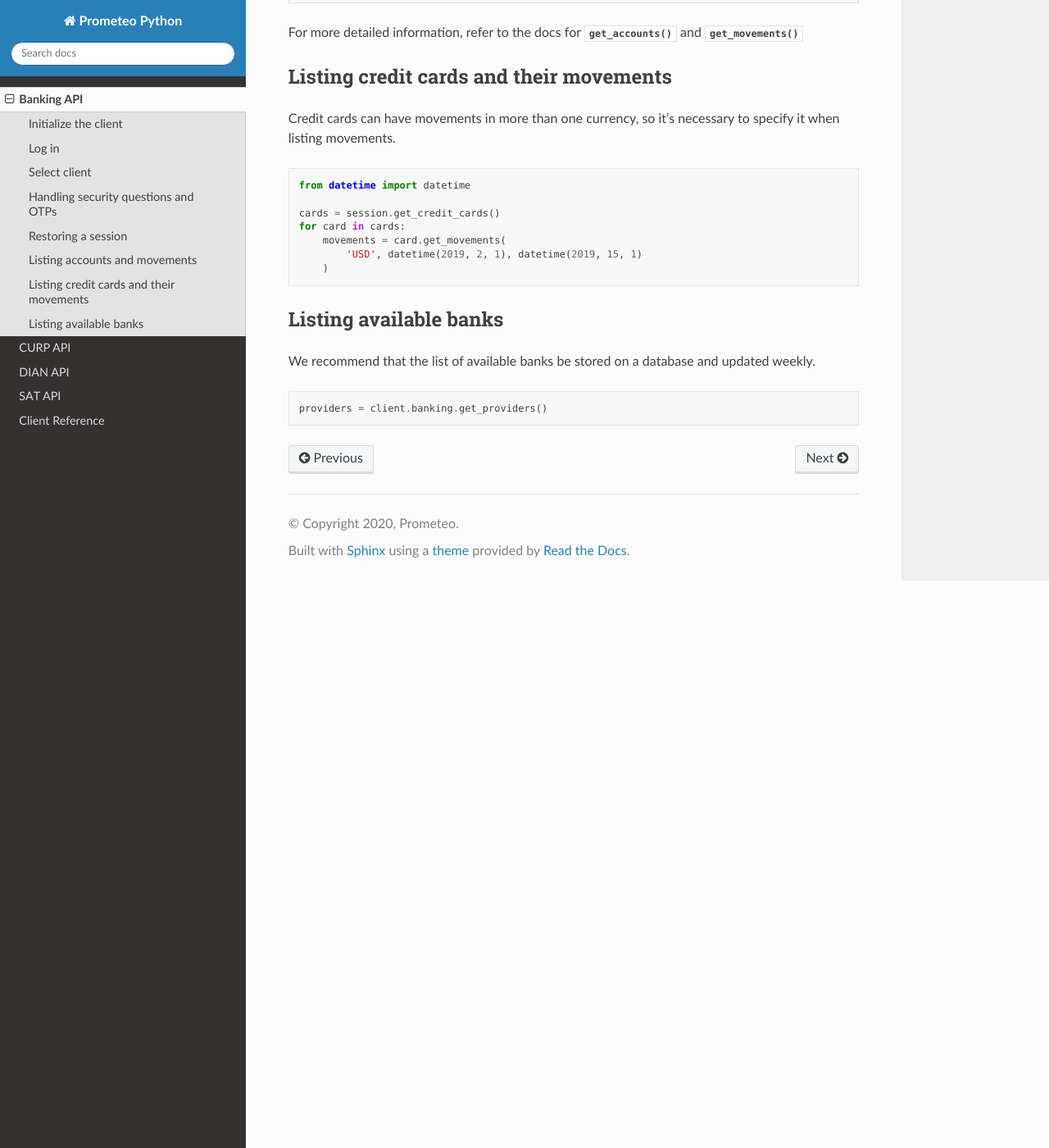
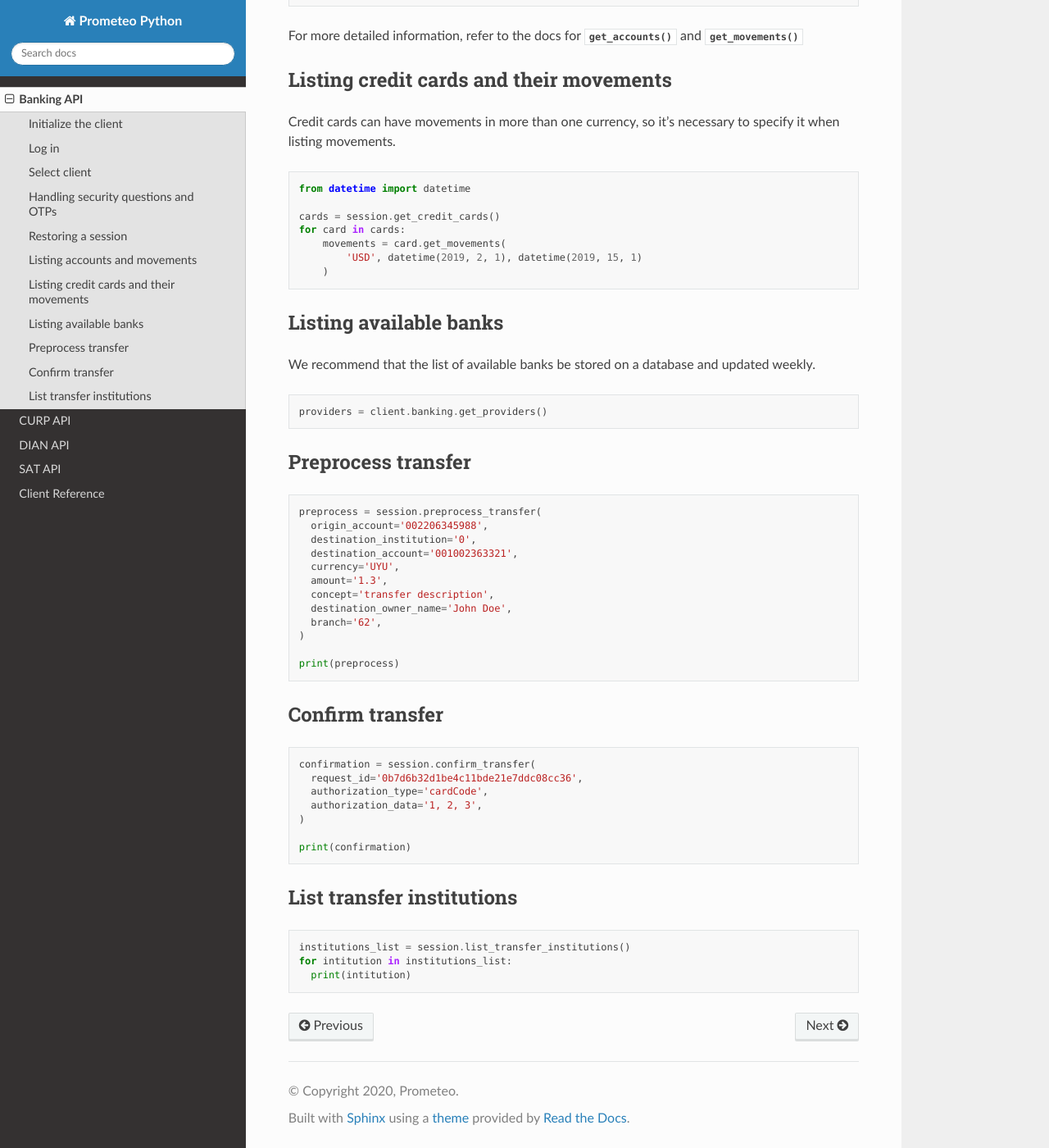
Before and after one commit to prometeoapi/prometeo-python, a Sphinx documentation site: the page built from docs/guides/banking.rst, in a window 1280 px wide and 1400 px high, scrolled down 2959 px. Shown: the whole window at 82% size. Built offline with Sphinx 7.4.7 and the Read the Docs theme 2.0.0, drawn with Linux system fonts in a browser that asks for light colours; some of the changed text lies outside the part shown.

Commit message:
Updated docs for transfer endpoints

```diff
--- a/docs/guides/banking.rst
+++ b/docs/guides/banking.rst
@@ -189,3 +189,46 @@ We recommend that the list of available banks be stored on a database and update
 .. code-block:: python
 
    providers = client.banking.get_providers()
+
+
+Preprocess transfer
+---------------------
+
+.. code-block:: python
+
+  preprocess = session.preprocess_transfer(
+    origin_account='002206345988',
+    destination_institution='0',
+    destination_account='001002363321',
+    currency='UYU',
+    amount='1.3',
+    concept='transfer description',
+    destination_owner_name='John Doe',
+    branch='62',
+  )
+
+  print(preprocess)
+
+
+Confirm transfer
+---------------------
+
+.. code-block:: python
+
+  confirmation = session.confirm_transfer(
+    request_id='0b7d6b32d1be4c11bde21e7ddc08cc36',
+    authorization_type='cardCode',
+    authorization_data='1, 2, 3',
+  )
+
+  print(confirmation)
+
+
+List transfer institutions
+--------------------------
+
+.. code-block:: python
+
+  institutions_list = session.list_transfer_institutions()
+  for intitution in institutions_list:
+    print(intitution)
```
Also changed, not shown: other parts of docs/guides/banking.rst (+6 -6 lines).
